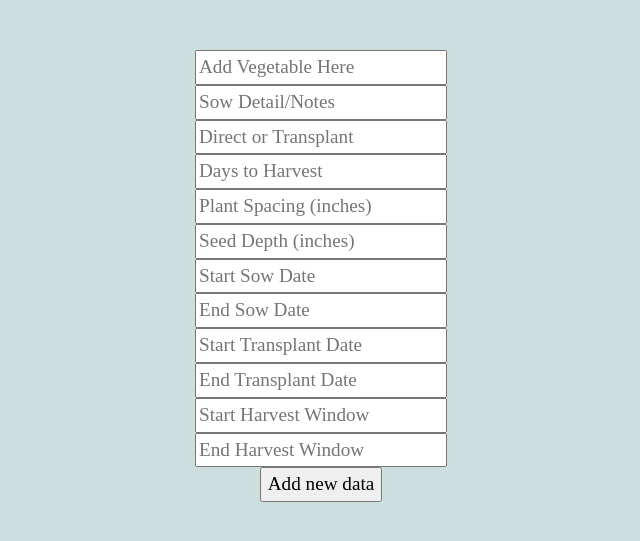
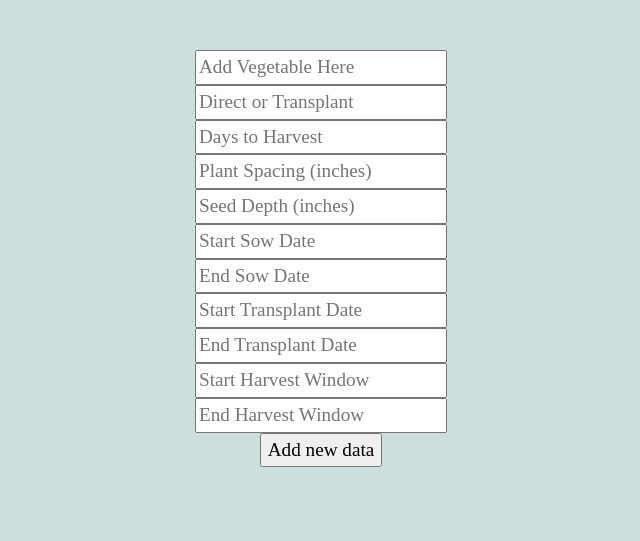
Before and after one commit to toquothty/garden-planner, a Flask app: page /update in a window 1280 px wide. Shown: the part 56-597 px from the top of the page, without its empty margins (319-959 px from the left). Run offline with Flask 2, Linux system fonts and the light colour scheme.

Commit message:
Dropped sow_timeline

```diff
--- a/templates/update.html
+++ b/templates/update.html
@@ -5,7 +5,6 @@
 <div class="form">
     <form action="/update" method="POST">
         <input type="text" name="vegetable" placeholder="Add Vegetable Here" id="vegetable">
-        <input type="text" name="sow_timeline" placeholder="Sow Detail/Notes" id="sow_timeline">
         <input type="text" name="sow_type" placeholder="Direct or Transplant" id="sow_type">
         <input type="number" name="harvest_days" placeholder="Days to Harvest" id="harvest_days">
         <input type="number" name="plant_spacing" placeholder="Plant Spacing (inches)" id="plant_spacing">
```
